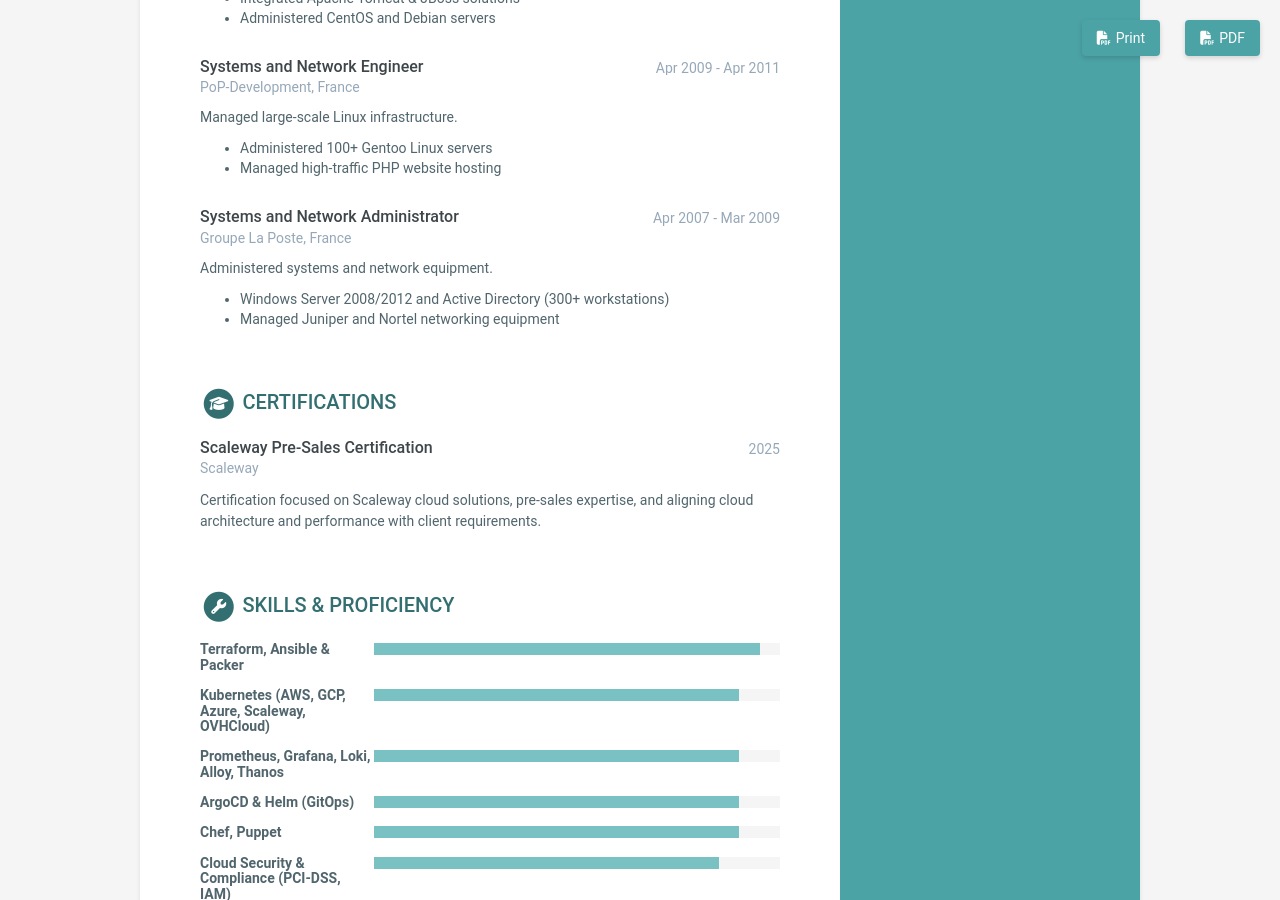
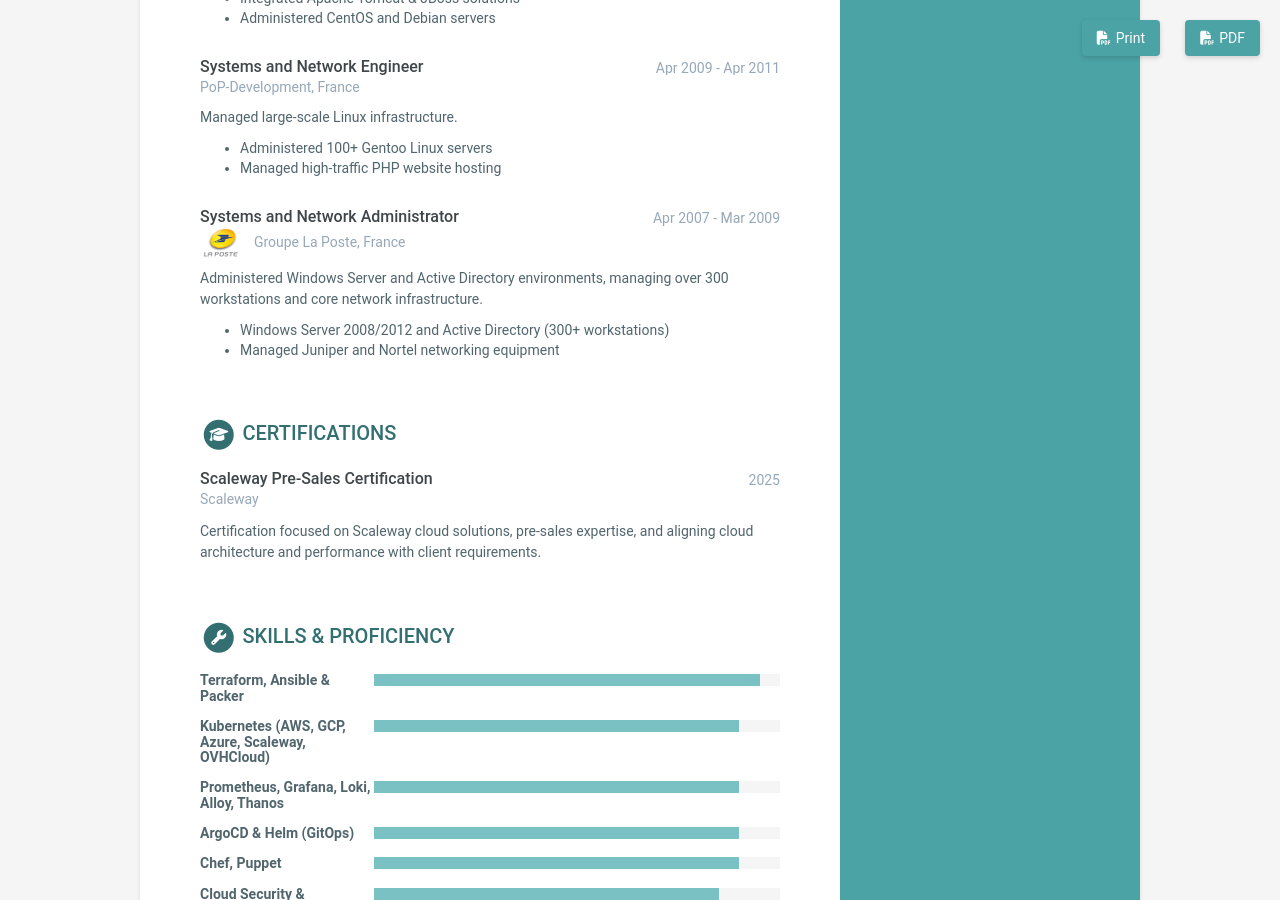
Before and after one commit to didier-segura/digital-cv, a Jekyll site: the page built from index.html, in a window 1280 px wide and 900 px high, scrolled down 1696 px. Built offline with Jekyll 4.4.1, drawn with Linux system fonts in a browser that asks for light colours.

Commit message:
+ Add logo support

```diff
--- a/_data/data.yml
+++ b/_data/data.yml
@@ -169,8 +169,9 @@ experiences:
   - role: Systems and Network Administrator
     time: Apr 2007 - Mar 2009
     company: Groupe La Poste, France
+    logo: laposte-logo.png
     details: |
-      Administered systems and network equipment.
+      Administered Windows Server and Active Directory environments, managing over 300 workstations and core network infrastructure.
         - Windows Server 2008/2012 and Active Directory (300+ workstations)
         - Managed Juniper and Nortel networking equipment
 
--- a/_includes/experiences.html
+++ b/_includes/experiences.html
@@ -19,7 +19,12 @@
         <div class="time">{{ experience.time }}</div>
       </div><!--//upper-row-->
 
-      <div class="company">{{ experience.company }}</div>
+      <div class="company">
+        {% if experience.logo %}
+          <img src="{{ '/assets/img/' | append: experience.logo }}" alt="{{ experience.company }}" style="height:30px; vertical-align:middle; margin-right:8px;">
+        {% endif %}
+        {{ experience.company }}
+      </div>
 
     </div><!--//meta-->
 
```
Also changed, not shown: assets/images/desktop.png (deleted), assets/images/mobile.png (deleted), assets/img/laposte-logo.png (added), assets/img/logo.jpg (deleted).
